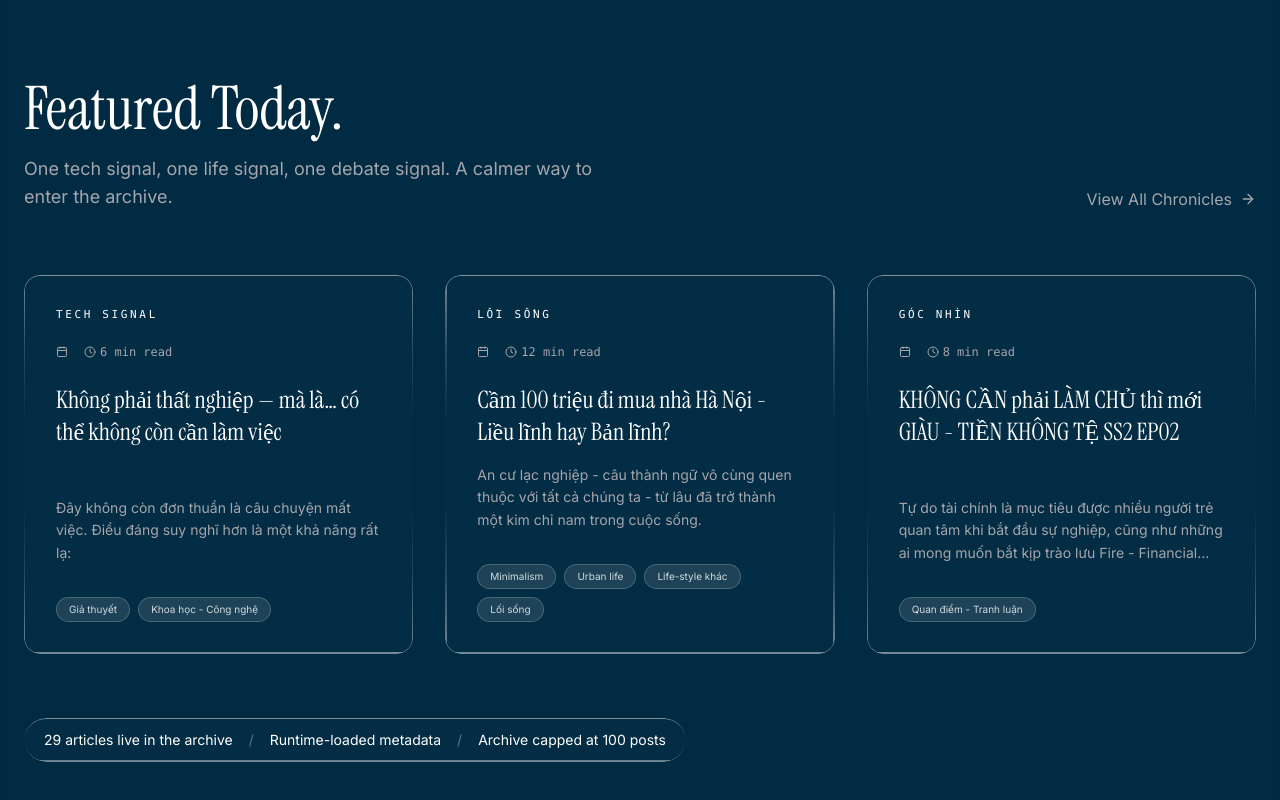
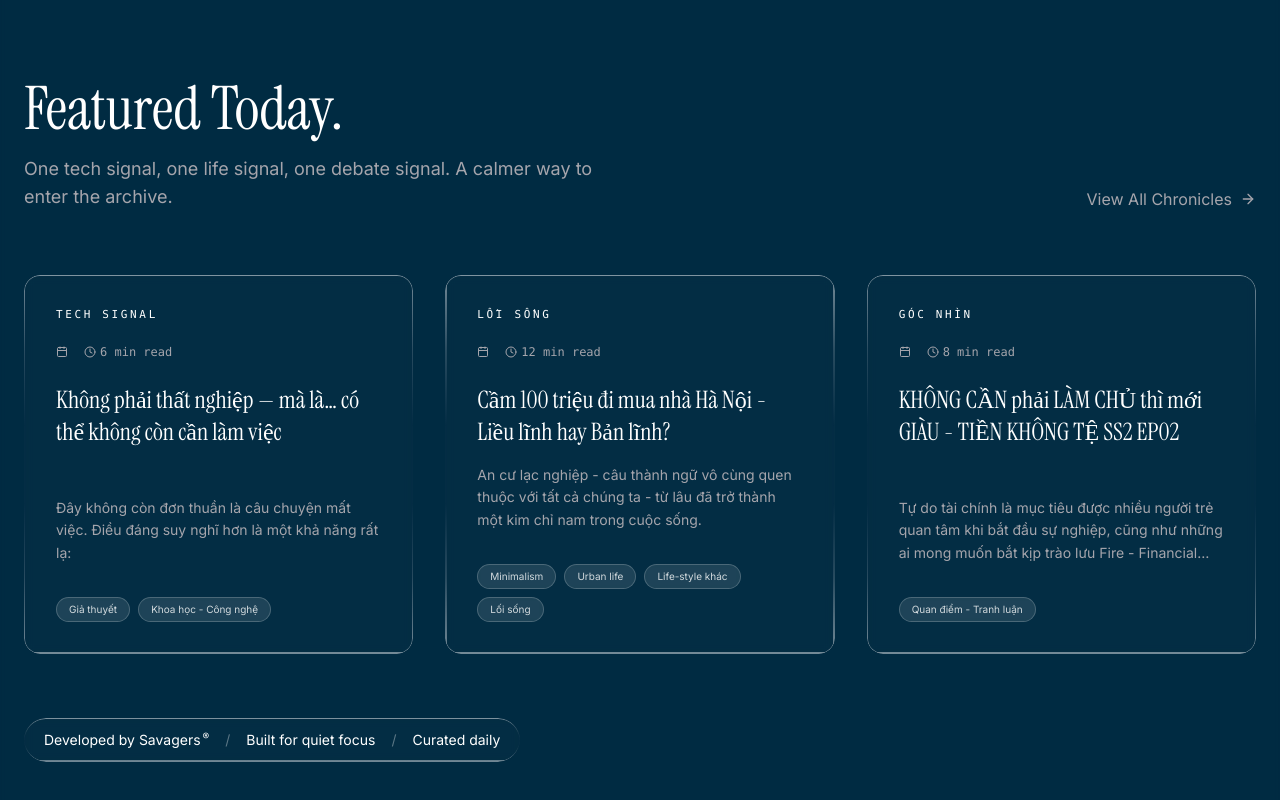
Before and after one commit to TrungAnhx/--Savagers.Website1, a React (Vite) app: page / in a window 1280 px wide. Shown: the part 921-1721 px from the top of the page. Built offline with nearby package versions, Linux system fonts and the light colour scheme.

Commit message:
fix: update home archive credit copy

```diff
--- a/src/pages/Home.tsx
+++ b/src/pages/Home.tsx
@@ -114,11 +114,13 @@ export default function Home({ isPlaying, togglePlay, isZenMode }: HomeProps) {
 
         {!isLoading && articles.length > 0 && (
           <div className="mt-16 liquid-glass rounded-full px-5 py-3 flex flex-wrap items-center justify-center gap-x-4 gap-y-2 text-sm text-white/78 w-fit max-w-full">
-            <span className="whitespace-nowrap">{articles.length} articles live in the archive</span>
+            <span className="whitespace-nowrap">
+              Developed by Savagers<sup className="ml-0.5 text-[10px] leading-none">®</sup>
+            </span>
             <span className="hidden md:inline text-white/35">/</span>
-            <span className="whitespace-nowrap">Runtime-loaded metadata</span>
+            <span className="whitespace-nowrap">Built for quiet focus</span>
             <span className="hidden md:inline text-white/35">/</span>
-            <span className="whitespace-nowrap">Archive capped at 100 posts</span>
+            <span className="whitespace-nowrap">Curated daily</span>
           </div>
         )}
         </div>
```
